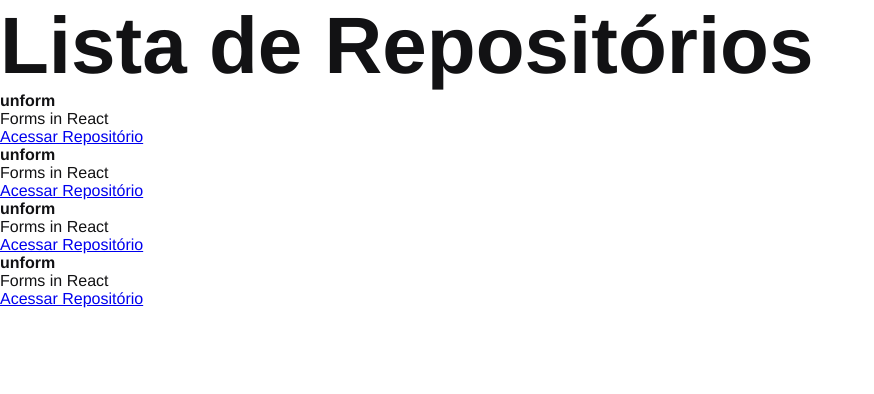
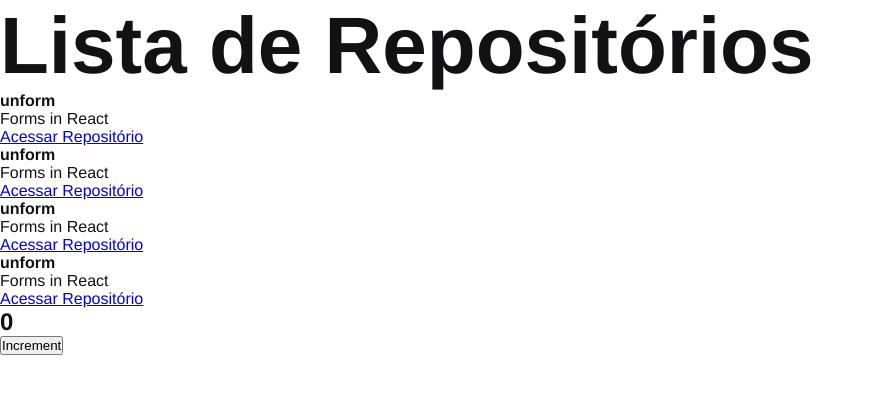
Before and after one commit to RacconWebFenix/01-github-exlorer, a React app: page / in a window 1280 px wide. Shown: the top 394 px of the page, without its empty margins (0-874 px from the left). Built offline with nearby package versions, Linux system fonts and the light colour scheme.

Commit message:
Estado do componente

```diff
--- a/src/App.jsx
+++ b/src/App.jsx
@@ -1,6 +1,12 @@
+import { Counter } from "./components/Counter";
 import { RepositoryList } from "./components/RepositoriesList";
 import "./styles/global.scss";
 
 export function App() {
-  return <RepositoryList />;
+  return (
+    <>
+      <RepositoryList />
+      <Counter />
+    </>
+  );
 }
--- /dev/null
+++ b/src/components/Counter.jsx
@@ -0,0 +1,18 @@
+import { useState } from "react";
+
+export function Counter() {
+  const [counter, setCounter] = useState(0);
+
+  function increment() {
+    setCounter(counter + 1);
+  }
+
+  return (
+    <div>
+      <h2>{counter}</h2>
+      <button type="button" onClick={increment}>
+        Increment
+      </button>
+    </div>
+  );
+}
```
